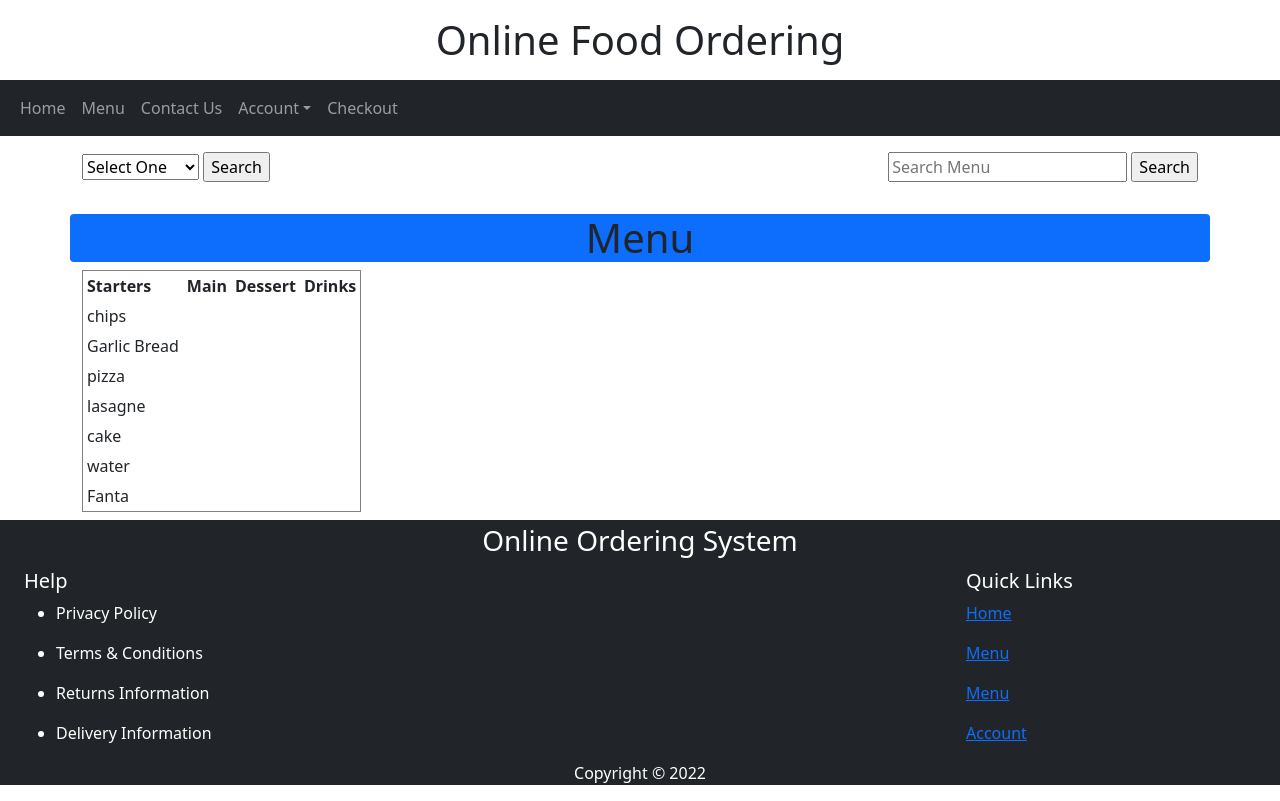
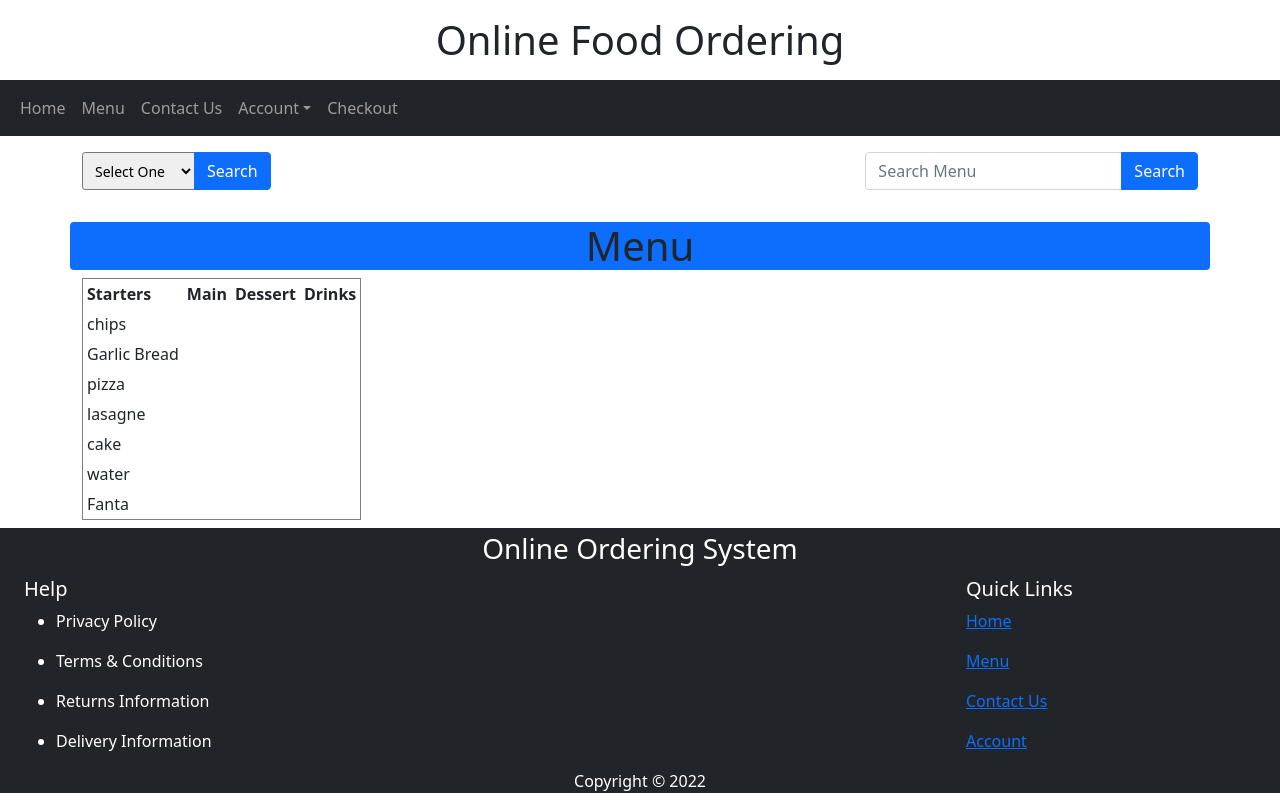
Before and after one commit to muneeb29/Online-Ordering-System, a CodeIgniter app: page /ordering-system/index.php/menu/index in a window 1280 px wide. Run offline with CodeIgniter, Linux system fonts and the light colour scheme; data comes from the database, SQL or seed files in the repository.

Commit message:
Adding Styling To Some Input Fields

```diff
--- a/application/views/footer.php
+++ b/application/views/footer.php
@@ -43,7 +43,7 @@
 				</ul>
 			</div>
 			<div class="col col-md-3">
-				<a href="<?php echo base_url(); ?>index.php/Home">Menu</a>
+				<a href="<?php echo base_url(); ?>index.php/Contact">Contact Us</a>
 			</div>
 		</div>
 
--- a/application/views/login.php
+++ b/application/views/login.php
@@ -35,7 +35,7 @@
 					</div>
 
 					<div class="d-grid">
-					<input type="submit" value="Login" class="btn btn-primary fw-bold" />
+					<input type="submit" value="Login" class="btn btn-primary" />
 				</div>
 				</form>
 				</div>
--- a/application/views/menu.php
+++ b/application/views/menu.php
@@ -4,21 +4,25 @@
 			<div class="row">
 				<div class="col">
 					<form action="Menu" method="POST">
-					<select name="dropType" id="">
+					<div class="input-group mb-3">
+					<select name="dropType" id="" class="form-select-sm">
 						<option value="" disabled selected>Select One</option>
 						<option value="starter">Starters</option>
 						<option value="main">Main Course</option>
 						<option value="dessert">Dessert</option>
 						<option value="drinks">Drinks</option>
 					</select>
-					<input type="submit" value="Search">
+					<input type="submit" value="Search" class="btn btn-primary">
+					</div>
 				</form>
 				</div>
 
-				<div class="col text-end">
+				<div class="col-auto text-end">
 					<form action="Menu" method="POST">
-						<input type="text" placeholder="Search Menu" name="searchMenu" />
-						<input type="Submit" value="Search" />
+						<div class="input-group mb-3">
+						<input type="text" placeholder="Search Menu" name="searchMenu" class="form-control"/>
+						<input type="Submit" value="Search" class="btn btn-primary "/>
+						</div>
 					</form>
 				</div>
 			</div>
--- a/application/views/register.php
+++ b/application/views/register.php
@@ -86,7 +86,7 @@
 					</div>
 
 					<div class="d-grid">
-					<input type="submit" value="Register" name="submit" class="btn btn-primary fw-bold" />
+					<input type="submit" value="Register" name="submit" class="btn btn-primary" />
 				</div>
 				</form>
 				</div>
```
